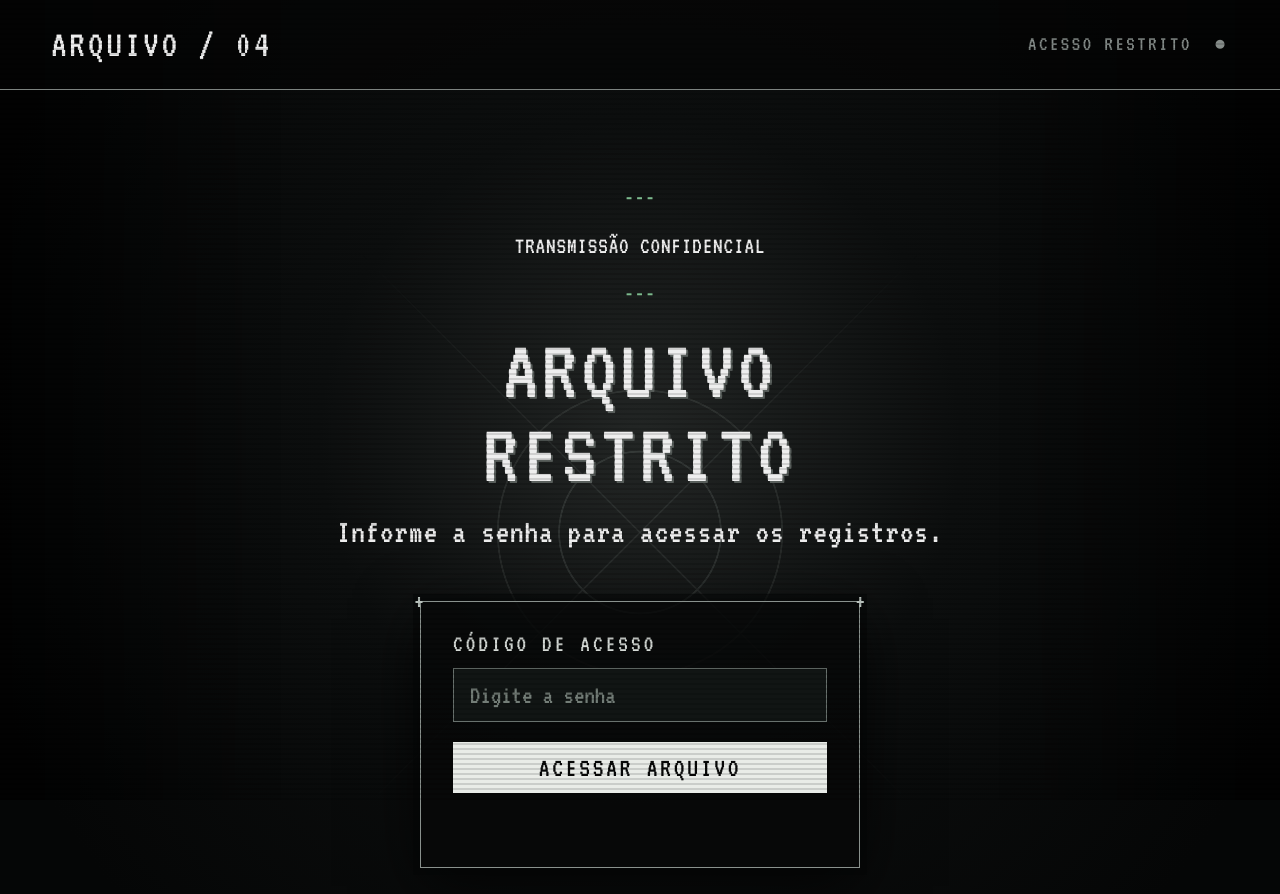
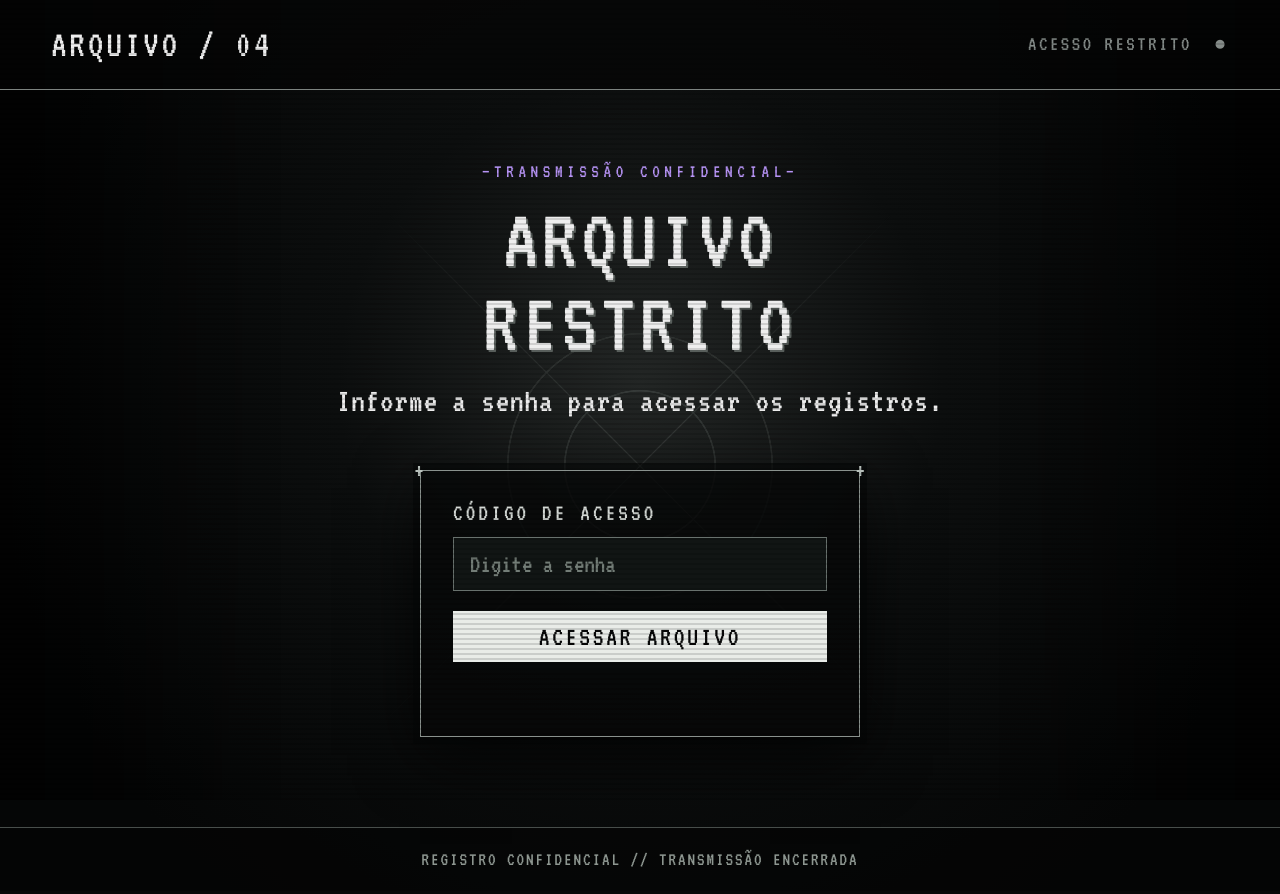
Before and after one commit to Ticiano-Damasceno/Reoll, a plain HTML site: page index.html in a window 1280 px wide. Shown: the top 894 px of the page. Drawn offline with Linux system fonts and the light colour scheme.

Commit message:
Refactor intro section for improved structure

```diff
--- a/index.html
+++ b/index.html
@@ -13,7 +13,13 @@
  <div class="shell">
   <header class="topbar"><div class="brand">ARQUIVO / 04</div><div class="topright">ACESSO RESTRITO&nbsp; ●</div></header>
   <main id="main"><div class="ornament" aria-hidden="true"></div>
-   <div class="intro"><p class="eyebrow"><p class="verde">---</p> TRANSMISSÃO CONFIDENCIAL <p class="verde">---</p></p><h1 class="title">ARQUIVO<br>RESTRITO</h1><p class="subtitle">Informe a senha para acessar os registros.</p></div>
+   <div class="intro">
+     <p class="eyebrow">
+      <span class="traco">—</span>TRANSMISSÃO CONFIDENCIAL<span class="traco">—</span>
+     </p>
+     <h1 class="title">ARQUIVO<br>RESTRITO</h1>
+     <p class="subtitle">Informe a senha para acessar os registros.</p>
+   </div>
    <form class="panel" id="gate" autocomplete="off"><label for="password">CÓDIGO DE ACESSO</label><input class="field" id="password" type="password" placeholder="Digite a senha" required aria-describedby="status" autocomplete="off"><button class="action" type="submit">ACESSAR ARQUIVO</button><p class="status" id="status" role="alert" hidden>ACESSO NEGADO · ALERTA DE INTRUSO</p></form>
    <article class="archive" id="archive" aria-label="Conteúdo do arquivo">
      <p class="eyebrow">— ACESSO AUTORIZADO —</p>
```
